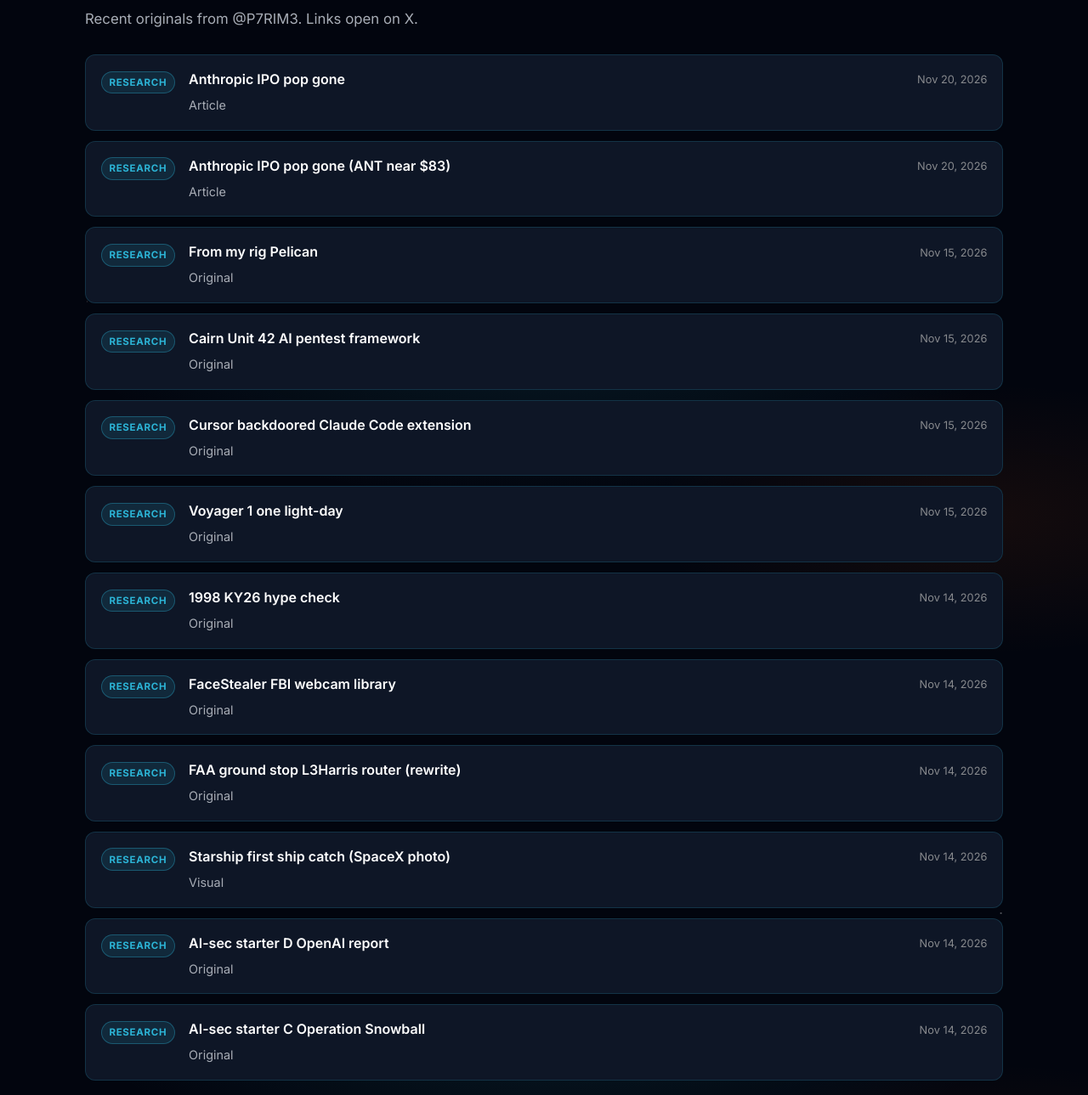
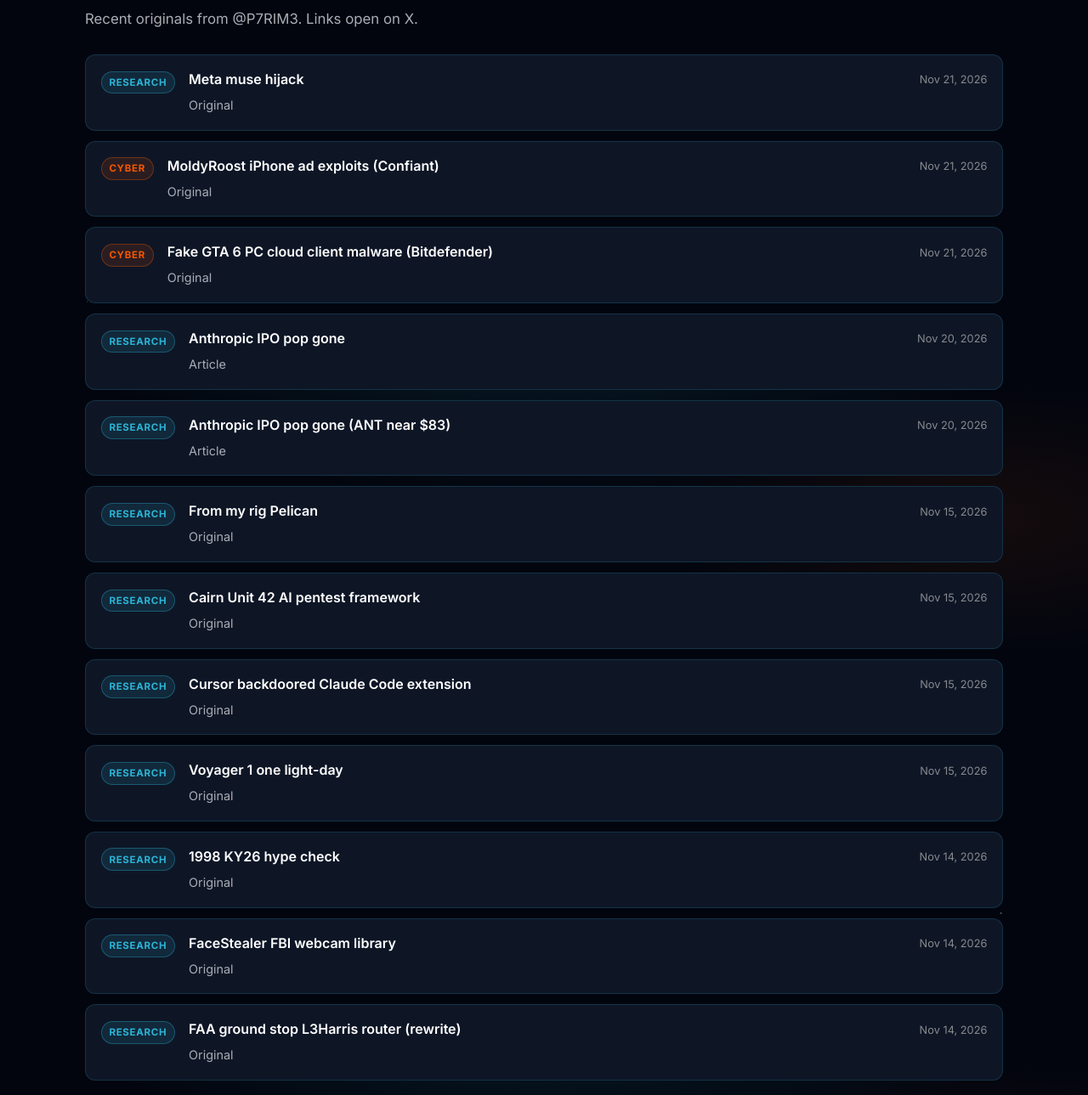
Before and after one commit to korvixprime/korvixprime.github.io, a plain HTML site: page index.html in a window 1280 px wide. Shown: the part 1149-2438 px from the top of the page at 85% size. Drawn offline with Linux system fonts and the light colour scheme.

Commit message:
Update Latest

```diff
--- a/index.html
+++ b/index.html
@@ -112,6 +112,36 @@
 
         <ul class="latest-list">
           <li>
+            <a class="latest-item" href="https://x.com/P7RIM3/status/2124207867188375795" rel="noopener noreferrer">
+              <span class="desk-pill research">Research</span>
+              <span class="latest-body">
+                <strong>Meta muse hijack</strong>
+                <span>Original</span>
+              </span>
+              <time class="latest-meta" datetime="2026-11-21">Nov 21, 2026</time>
+            </a>
+          </li>
+          <li>
+            <a class="latest-item" href="https://x.com/P7RIM3/status/2124140238410838267" rel="noopener noreferrer">
+              <span class="desk-pill cyber">Cyber</span>
+              <span class="latest-body">
+                <strong>MoldyRoost iPhone ad exploits (Confiant)</strong>
+                <span>Original</span>
+              </span>
+              <time class="latest-meta" datetime="2026-11-21">Nov 21, 2026</time>
+            </a>
+          </li>
+          <li>
+            <a class="latest-item" href="https://x.com/P7RIM3/status/2124139201914413119" rel="noopener noreferrer">
+              <span class="desk-pill cyber">Cyber</span>
+              <span class="latest-body">
+                <strong>Fake GTA 6 PC cloud client malware (Bitdefender)</strong>
+                <span>Original</span>
+              </span>
+              <time class="latest-meta" datetime="2026-11-21">Nov 21, 2026</time>
+            </a>
+          </li>
+          <li>
             <a class="latest-item" href="https://x.com/P7RIM3/status/2123845662307717190" rel="noopener noreferrer">
               <span class="desk-pill research">Research</span>
               <span class="latest-body">
@@ -196,36 +226,6 @@
               <span class="desk-pill research">Research</span>
               <span class="latest-body">
                 <strong>FAA ground stop L3Harris router (rewrite)</strong>
-                <span>Original</span>
-              </span>
-              <time class="latest-meta" datetime="2026-11-14">Nov 14, 2026</time>
-            </a>
-          </li>
-          <li>
-            <a class="latest-item" href="https://x.com/P7RIM3/status/2121763207551594718" rel="noopener noreferrer">
-              <span class="desk-pill research">Research</span>
-              <span class="latest-body">
-                <strong>Starship first ship catch (SpaceX photo)</strong>
-                <span>Visual</span>
-              </span>
-              <time class="latest-meta" datetime="2026-11-14">Nov 14, 2026</time>
-            </a>
-          </li>
-          <li>
-            <a class="latest-item" href="https://x.com/P7RIM3/status/2121620516955988260" rel="noopener noreferrer">
-              <span class="desk-pill research">Research</span>
-              <span class="latest-body">
-                <strong>AI-sec starter D OpenAI report</strong>
-                <span>Original</span>
-              </span>
-              <time class="latest-meta" datetime="2026-11-14">Nov 14, 2026</time>
-            </a>
-          </li>
-          <li>
-            <a class="latest-item" href="https://x.com/P7RIM3/status/2121619280018198848" rel="noopener noreferrer">
-              <span class="desk-pill research">Research</span>
-              <span class="latest-body">
-                <strong>AI-sec starter C Operation Snowball</strong>
                 <span>Original</span>
               </span>
               <time class="latest-meta" datetime="2026-11-14">Nov 14, 2026</time>
```
